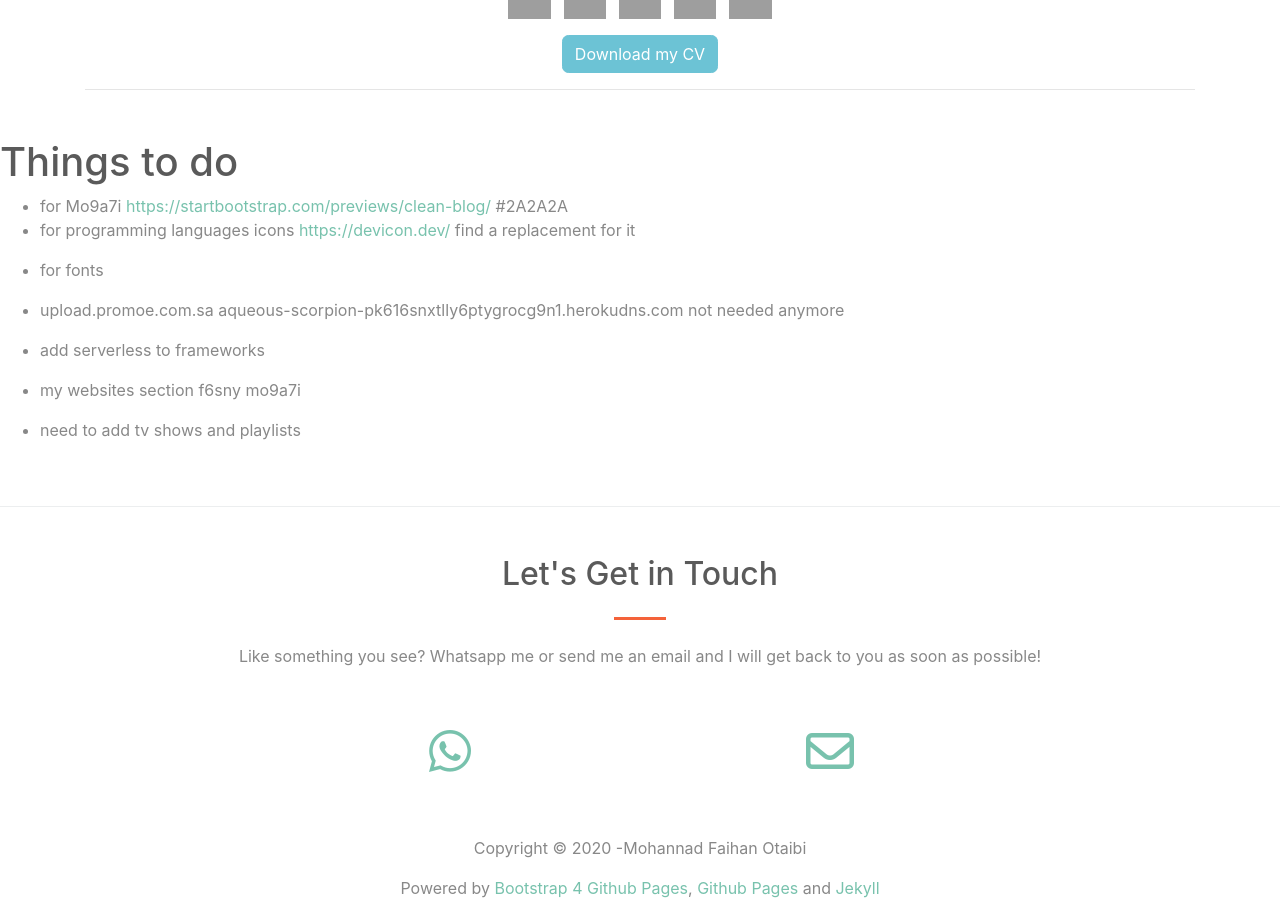
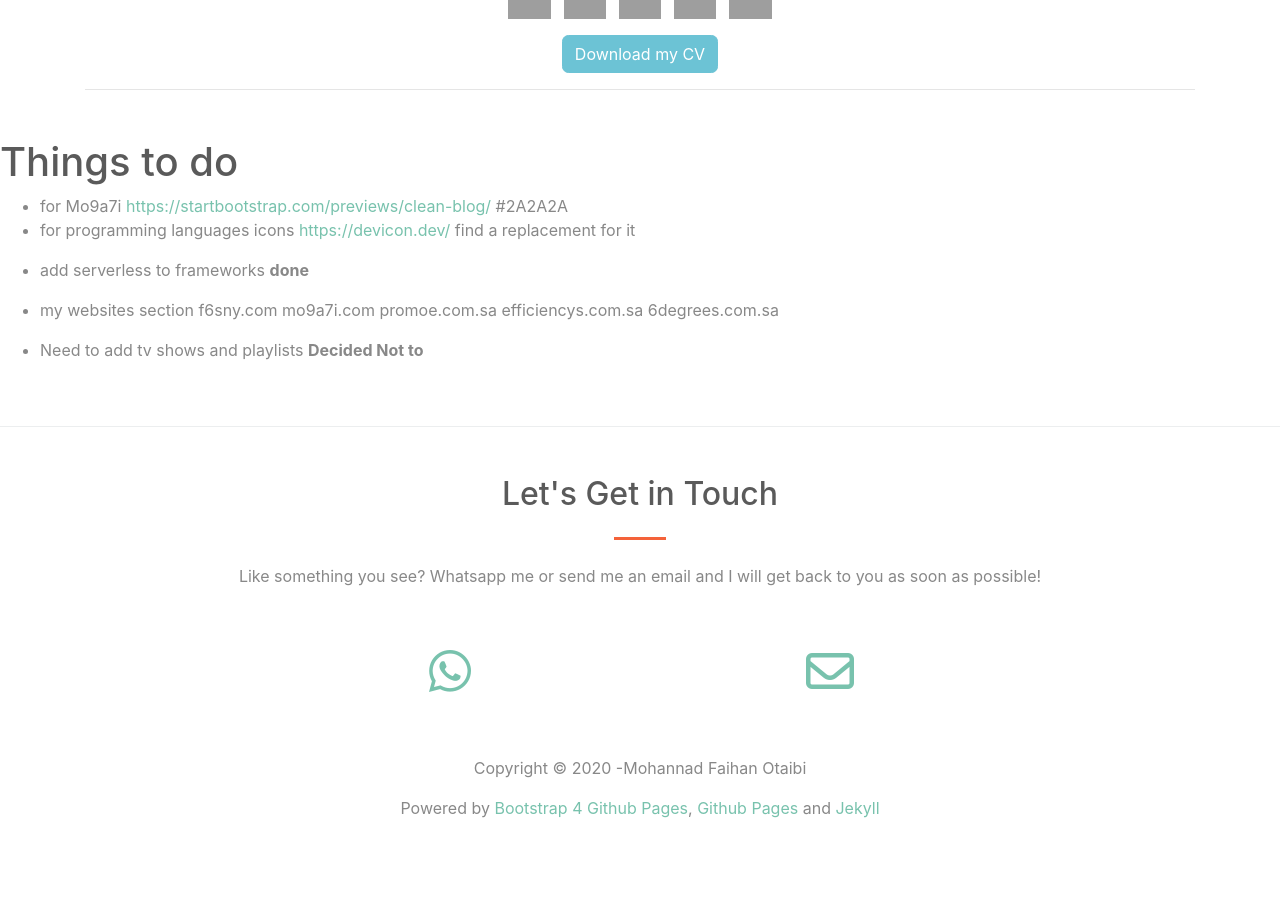
Before and after one commit to mohannadotaibi/Jekyll, a Jekyll site: the page built from TODO.md, in a window 1280 px wide and 900 px high, scrolled down 519 px. Built offline with Jekyll 4.4.1, drawn with Linux system fonts in a browser that asks for light colours; nearby versions of some CDN libraries; our own code applies the rules of GitHub Pages for plain Markdown files; grey boxes are pictures that could not be loaded.

Commit message:
Update TODO.md

```diff
--- a/TODO.md
+++ b/TODO.md
@@ -6,15 +6,13 @@
 * for programming languages icons
   <https://devicon.dev/>   find a replacement for it
 
-* for fonts
-
-* upload.promoe.com.sa
-  aqueous-scorpion-pk616snxtlly6ptygrocg9n1.herokudns.com   not needed anymore
-
-* add serverless to frameworks
+* add serverless to frameworks **done**
 
 * my websites section
-  f6sny
-  mo9a7i
+  f6sny.com
+  mo9a7i.com
+  promoe.com.sa
+  efficiencys.com.sa
+  6degrees.com.sa
 
-* need to add tv shows and playlists
+* Need to add tv shows and playlists __Decided Not to__
```
